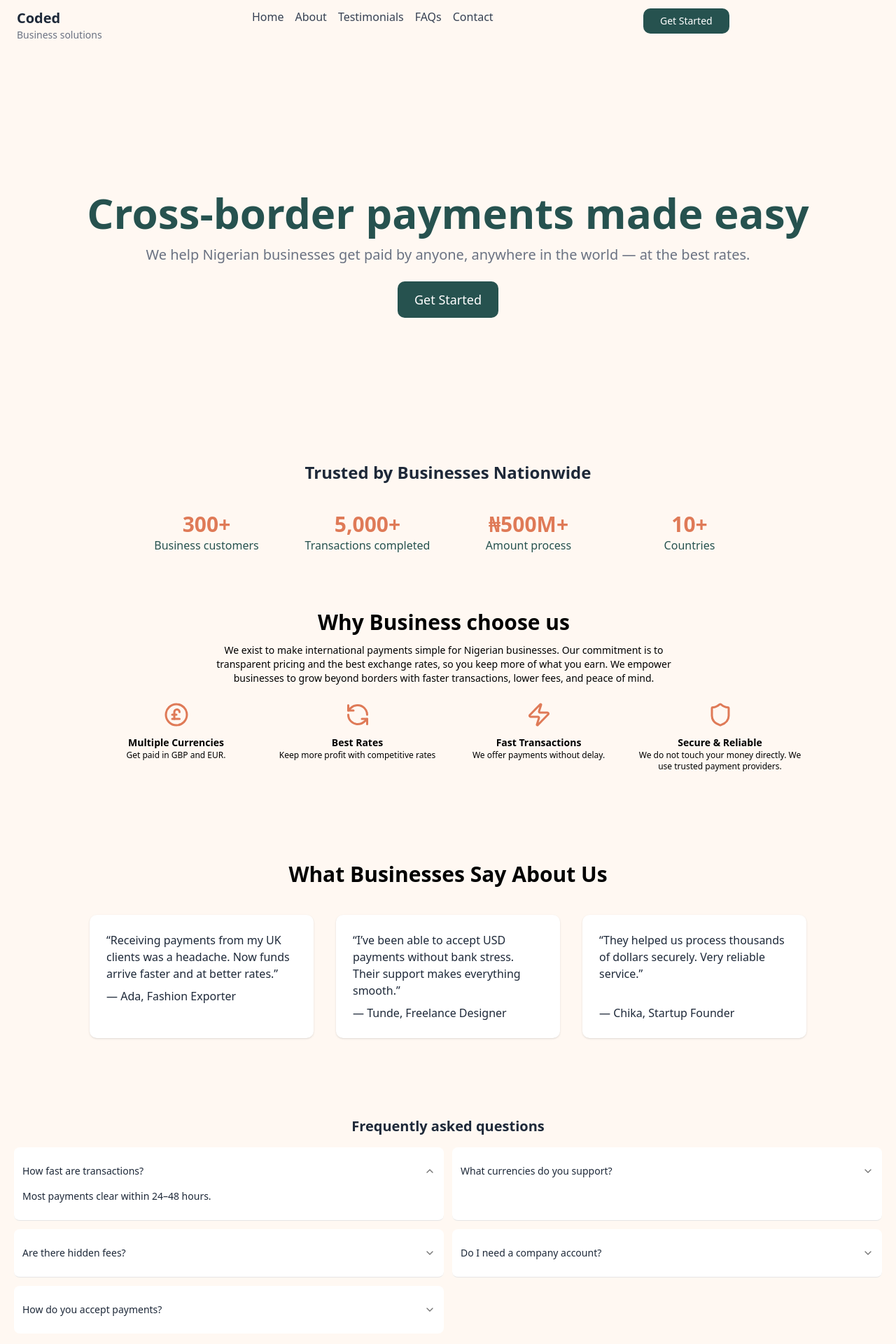
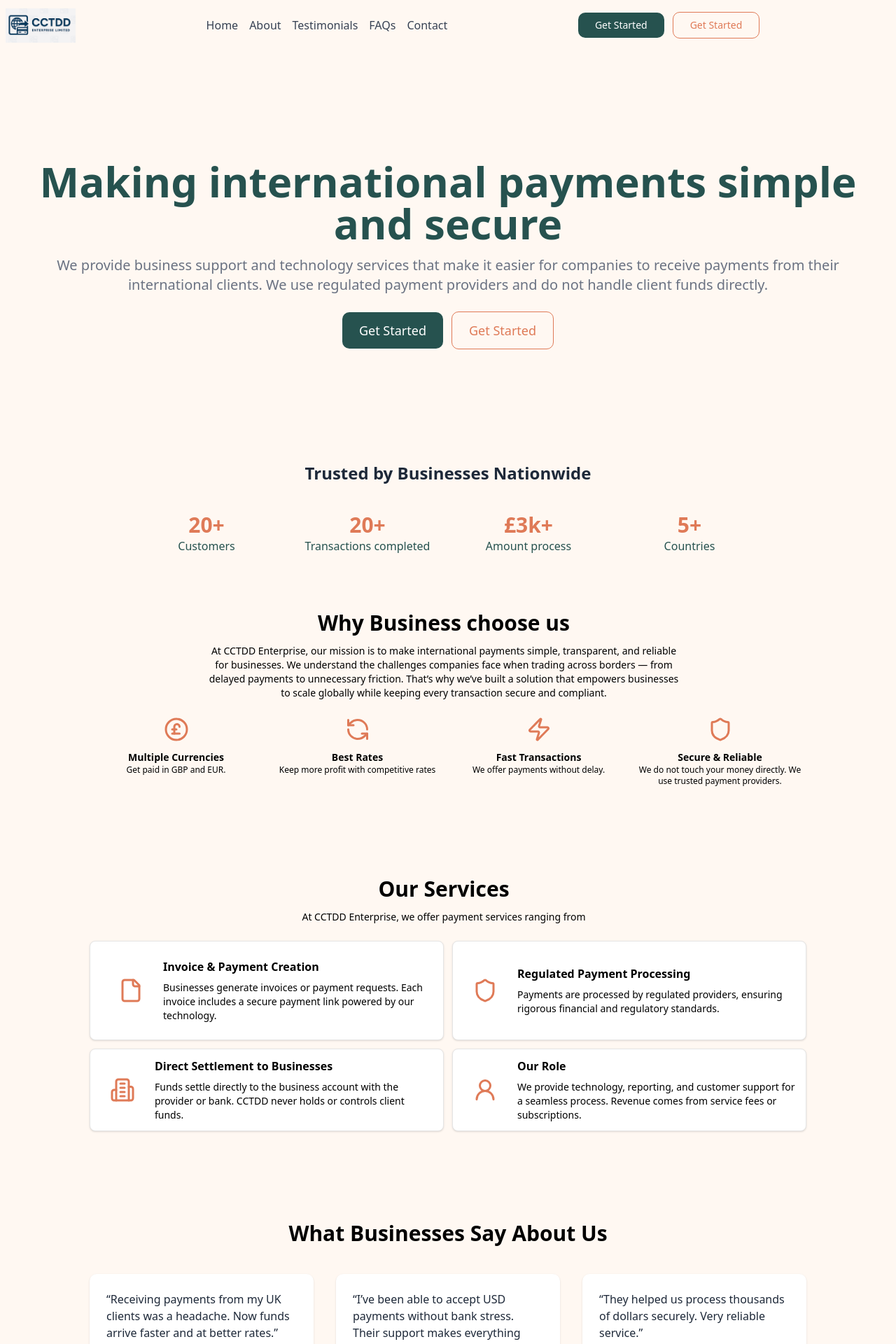
Before and after one commit to SulymanAyomi/codedent, a Next.js app: page / in a window 1280 px wide. Shown: the top 1920 px of the page at 70% size. Built offline with nearby package versions, Linux system fonts and the light colour scheme.

Commit message:
menu fixed

```diff
--- a/src/app/page.jsx
+++ b/src/app/page.jsx
@@ -1,13 +1,17 @@
 import Image from "next/image";
 import {
+  Building2Icon,
   CirclePoundSterlingIcon,
   FacebookIcon,
+  FileIcon,
   FolderIcon,
   InstagramIcon,
   MenuIcon,
+  PoundSterling,
   RefreshCcwIcon,
   ShieldIcon,
   Twitter,
+  User2Icon,
   Zap,
 } from "lucide-react";
 import {
@@ -20,12 +24,22 @@ import {
 export default function Home() {
   return (
     <div className="font-sans text-gray-800 max-w-7xl mx-auto bg-[#FFF8F2]">
-      <nav className="py-3 flex items-start justify-between px-6">
+      <nav className="py-3 flex justify-between px-2 w-full items-center">
         <div className="flex flex-col">
-          <span className="text-xl font-bold">Coded</span>
-          <span className="text-sm text-gray-500 hidden lg:block">
-            Business solutions
-          </span>
+          {/* <span className="text-xl font-bold mb-0">CCTDD</span>
+          <span className="text-sm text-gray-500 -mt-1">
+            Enterprise Limited
+          </span> */}
+          <a href="/">
+            <Image
+              alt="logo"
+              src="/cctd_logo.png"
+              width={100}
+              height={100}
+              priority
+              asChild
+            />
+          </a>
         </div>
         <div className="gap-4 hidden lg:flex">
           <a href="#home" className="text-gray-700">
@@ -44,12 +58,21 @@ export default function Home() {
             Contact
           </a>
         </div>
+        <div className="hideen lg:flex items-center justify-center gap-3">
           <a
             href="#contact"
             className="bg-[#26524F] text-white px-6 py-2 rounded-lg text-sm hover:bg-bg-brand-text/90 transition-all duration-300 hidden lg:inline-block"
           >
             Get Started
           </a>
+          <a
+            href="#contact"
+            className="border border-bg-primary-o text-bg-primary-o  px-6 py-2 rounded-lg text-sm  transition-all duration-300 hidden lg:inline-block"
+          >
+            Get Started
+          </a>
+        </div>
+
         <MobileMenu />
       </nav>
       {/* <!-- Hero Section --> */}
@@ -59,18 +82,28 @@ export default function Home() {
       >
         <div className="flex-1 flex flex-col items-center justify-center text-center">
           <h1 className="text-4xl md:text-6xl font-bold mb-4 text-[#26524F]">
-            Cross-border payments made easy
+            Making international payments simple and secure
           </h1>
           <p className="text-lg md:text-xl mb-6 text-gray-500">
-            We help Nigerian businesses get paid by anyone, anywhere in the
-            world — at the best rates.
+            We provide business support and technology services that make it
+            easier for companies to receive payments from their international
+            clients. We use regulated payment providers and do not handle client
+            funds directly.
           </p>
+          <div className="flex items-center justify-center gap-3">
             <a
               href="#contact"
               className="bg-[#26524F] text-white px-6 py-3 rounded-lg text-lg hover:bg-bg-brand-text/90 transition-all duration-300"
             >
               Get Started
             </a>
+            <a
+              href="#contact"
+              className="border border-bg-primary-o text-bg-primary-o  px-6 py-3 rounded-lg text-lg hover:bg-bg-brand/90 transition-all duration-300"
+            >
+              Get Started
+            </a>
+          </div>
         </div>
         <div className="text-center my-4 ">
           <h2 className="text-2xl font-semibold mb-10">
@@ -79,25 +112,23 @@ export default function Home() {
           <div className="grid grid-cols-2 md:grid-cols-4 gap-6 max-w-4xl mx-auto">
             <div className="text-[#26524F]">
               <span className="block text-3xl font-bold text-[#DF7A57]">
-                300+
+                20+
               </span>
-              Business customers
+              Customers
             </div>
             <div className="text-[#26524F]">
               <span className="block text-3xl font-bold text-[#DF7A57]">
-                5,000+
+                20+
               </span>
               Transactions completed
             </div>
-            <div className="text-[#26524F]">
-              <span className="block text-3xl font-bold text-[#DF7A57]">
-                ₦500M+
-              </span>
+            <div className="text-[#26524F] flex flex-col">
+              <span className="text-3xl font-bold text-[#DF7A57]">£3k+</span>
               Amount process
             </div>
             <div className="text-[#26524F]">
               <span className="block text-3xl font-bold text-[#DF7A57]">
-                10+
+                5+
               </span>
               Countries
             </div>
@@ -114,11 +145,12 @@ export default function Home() {
             Why Business choose us
           </h2>
           <p className="lg:max-w-2xl lg:mx-auto text-sm">
-            We exist to make international payments simple for Nigerian
-            businesses. Our commitment is to transparent pricing and the best
-            exchange rates, so you keep more of what you earn. We empower
-            businesses to grow beyond borders with faster transactions, lower
-            fees, and peace of mind.
+            At CCTDD Enterprise, our mission is to make international payments
+            simple, transparent, and reliable for businesses. We understand the
+            challenges companies face when trading across borders — from delayed
+            payments to unnecessary friction. That’s why we’ve built a solution
+            that empowers businesses to scale globally while keeping every
+            transaction secure and compliant.
           </p>
         </div>
         <div className="grid grid-cols-2 lg:grid-cols-4 gap-3 items-start justify-between">
@@ -150,6 +182,68 @@ export default function Home() {
               <p className="text-xs">
                 We do not touch your money directly. We use trusted payment
                 providers.
+              </p>
+            </div>
+          </div>
+        </div>
+      </section>
+      <section
+        id="services"
+        className="py-8 lg:py-16 text-black text-center px-6 lg:px-32 rounded-2xl space-y-6 space-x-3 "
+      >
+        <div>
+          <h2 className="text-3xl font-semibold mb-3">Our Services</h2>
+          <p className="lg:max-w-2xl lg:mx-auto text-sm">
+            At CCTDD Enterprise, we offer payment services ranging from
+          </p>
+        </div>
+        <div className="grid grid-cols-1 md:grid-cols-2 h-full gap-3 items-start justify-between">
+          <div className="flex h-full  gap-3 items-center justify-start rounded-md shadow-sm bg-white border p-6">
+            <div className="p-4">
+              <FileIcon className="text-bg-primary-o size-9" />
+            </div>
+            <div className="flex flex-col gap-2 items-start justify-start">
+              <p className="font-semibold">Invoice & Payment Creation</p>
+              <p className="text-sm text-start">
+                Businesses generate invoices or payment requests. Each invoice
+                includes a secure payment link powered by our technology.
+              </p>
+            </div>
+          </div>
+          <div className="flex h-full  gap-3 items-center justify-start rounded-md shadow-sm bg-white border p-3">
+            <div className="px-4">
+              <ShieldIcon className="text-bg-primary-o size-9" />
+            </div>
+            <div className="flex flex-col gap-2 items-start justify-start">
+              <p className="font-semibold">Regulated Payment Processing</p>
+              <p className="text-sm text-start">
+                Payments are processed by regulated providers, ensuring rigorous
+                financial and regulatory standards.
+              </p>
+            </div>
+          </div>
+          <div className="flex h-full  gap-3 items-center justify-start rounded-md shadow-sm bg-white border p-3">
+            <div className="px-4">
+              <Building2Icon className="text-bg-primary-o size-9" />
+            </div>
+            <div className="flex flex-col gap-2 items-start justify-start">
+              <p className="font-semibold">Direct Settlement to Businesses</p>
+              <p className="text-sm text-start">
+                Funds settle directly to the business account with the provider
+                or bank. CCTDD never holds or controls client funds.
+              </p>
+            </div>
+          </div>
+          <div className="flex h-full  gap-3 items-center justify-start rounded-md shadow-sm bg-white border p-3">
+            <div className="px-4">
+              <User2Icon className="text-bg-primary-o size-9" />
+            </div>
+            <div className="flex flex-col gap-2 items-start justify-start">
+              <p className="font-semibold">Our Role</p>
+              <p className="text-sm text-start">
+                We provide technology, reporting, and customer support for a
+                seamless process. Revenue comes from service fees or
+                subscriptions.
               </p>
             </div>
           </div>
@@ -355,11 +449,13 @@ export default function Home() {
           </div>
           <div>
             <p className="text-black font-semibold">Follow us</p>
-            <div className="flex gap-4 items-center justify-center mt-2">
-              <FacebookIcon className="size-5 text-bg-primary-o  cursor-pointer" />
+            <a
+              href="https://www.instagram.com/cctdd_enterpise/"
+              className="flex gap-4 items-center justify-center mt-2"
+            >
               <InstagramIcon className="size-5 text-bg-primary-o  cursor-pointer" />
-              <Twitter className="size-5 text-bg-primary-o  cursor-pointer" />
-            </div>
+              <p>cctdd_enterprise</p>
+            </a>
           </div>
         </div>
         <div>&copy; {new Date().getFullYear()} Coded. All rights reserved.</div>
@@ -376,13 +472,13 @@ import {
 
 export function MobileMenu() {
   return (
-    <Popover className="lg:hidden">
+    <Popover className="">
       <PopoverTrigger asChild>
         <button variant="ghost">
           <MenuIcon className="size-6 text-gray-700 lg:hidden" />
         </button>
       </PopoverTrigger>
-      <PopoverContent className="w-full">
+      <PopoverContent className="w-sm left-0 right-0 bg-bg-brand">
         <div className="gap-4  flex flex-col">
           <a href="#home" className="text-gray-700">
             Home
@@ -400,12 +496,20 @@ export function MobileMenu() {
             Contact
           </a>
         </div>
+        <div className="flex flex-col w-full items-center justify-center mt-4 gap-4 mb-1">
           <a
             href="#contact"
-          className="bg-[#26524F] text-white px-6 py-2 rounded-lg text-sm hover:bg-bg-brand-text/90 transition-all duration-300 hidden lg:inline-block"
+            className="w-full bg-[#26524F] text-white px-6 py-2 rounded-lg text-sm hover:bg-bg-brand-text/90 transition-all duration-300 "
           >
             Get Started
           </a>
+          <a
+            href="#contact"
+            className="w-full border border-bg-primary-o text-bg-primary-o  px-6 py-2 rounded-lg text-sm  transition-all duration-300 "
+          >
+            Get Started
+          </a>
+        </div>
       </PopoverContent>
     </Popover>
   );
```
Also changed, not shown: public/cctd_logo.png (added). Lines whose indentation alone changed are shown as unchanged.
